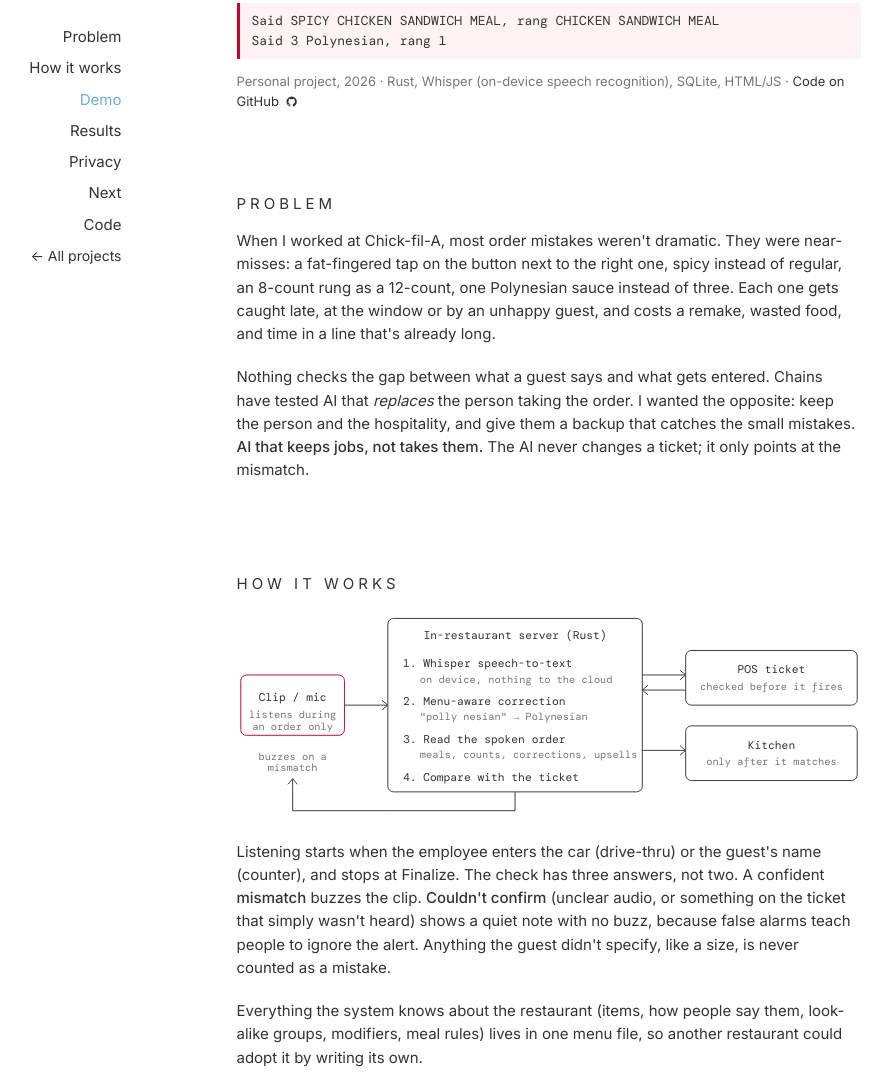
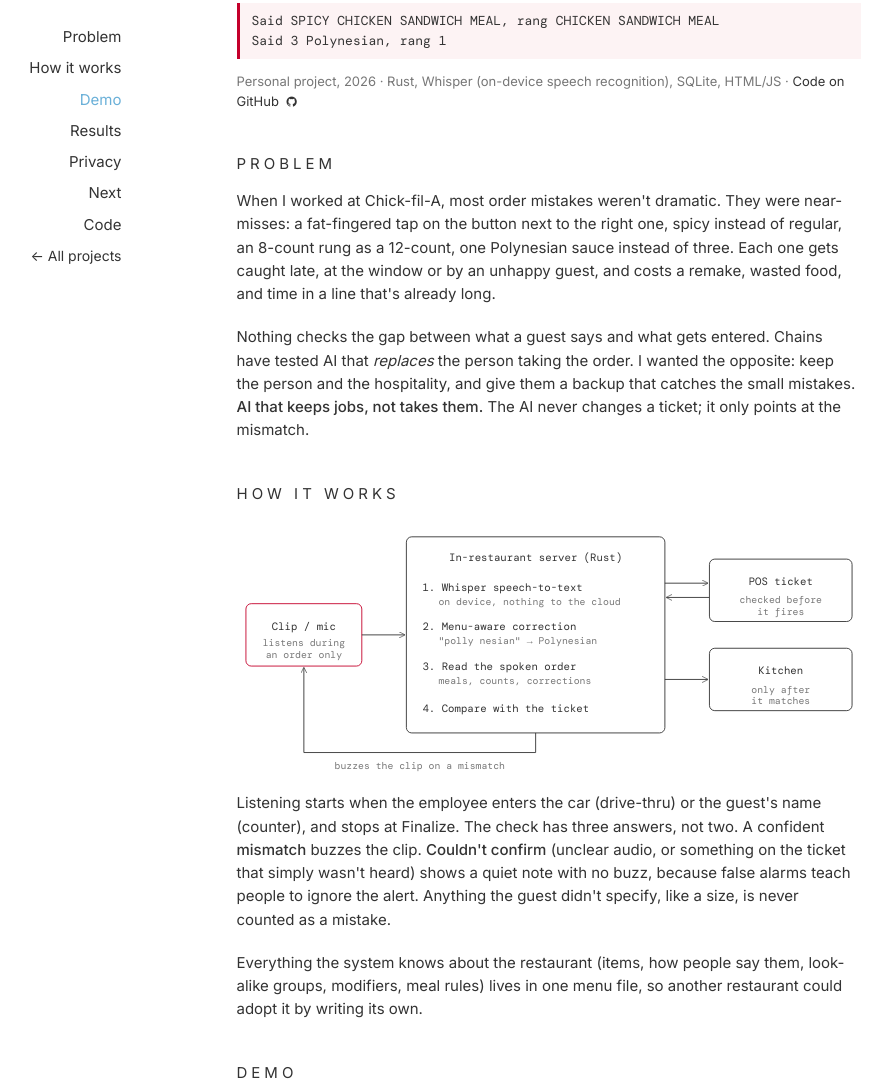
Before and after one commit to Brendenfogg/personal-website, a plain HTML site: page projects/order-check/index.html in a window 1280 px wide. Shown: the part 255-1342 px from the top of the page, without its empty margins (233-1122 px from the left). Drawn offline with nearby package versions, Linux system fonts and the light colour scheme.

Commit message:
Case study: align the how-it-works diagram and tighten section spacing
Co-Authored-By: Claude Opus 5.5 <noreply@anthropic.com>

```diff
--- a/projects/order-check/index.html
+++ b/projects/order-check/index.html
@@ -42,6 +42,10 @@
     ul.tight { margin: 4px 0; padding-left: 20px; }
     ul.tight li { padding: 3px 0; }
     .back { font-size: 14px; }
+    /* tighter section spacing than the home page's 80px spacer */
+    .main > .br { height: 40px; }
+    .main .anchor > p:last-child { padding-bottom: 0; }
+    figure + figure { margin-top: 26px; }
     @media (max-width: 629px) {
       table.results { font-size: 12.5px; }
     }
@@ -128,45 +132,50 @@
       <!-- how it works -->
       <div class="anchor" id="how">
         <h2 class="section">How it works</h2>
-        <svg class="diagram" viewBox="0 0 662 230" role="img" aria-label="A clip microphone streams audio to an in-restaurant server, which transcribes it, reads the spoken order, and checks it against the POS ticket before the kitchen gets it.">
-          <rect class="box accent" x="4" y="70" width="110" height="64" rx="6"/>
-          <text x="59" y="98" text-anchor="middle">Clip / mic</text>
-          <text class="muted" x="59" y="116" text-anchor="middle">listens during</text>
-          <text class="muted" x="59" y="128" text-anchor="middle">an order only</text>
+        <svg class="diagram" viewBox="0 0 700 290" role="img" aria-label="A clip microphone streams audio to an in-restaurant server, which transcribes it, reads the spoken order, and checks it against the POS ticket before the kitchen gets it. On a mismatch, the server buzzes the clip.">
+          <defs>
+            <marker id="arrow" viewBox="0 0 10 10" refX="9" refY="5" markerWidth="7" markerHeight="7" orient="auto-start-reverse">
+              <path d="M0 0 L10 5 L0 10" fill="none" stroke="#333333" stroke-width="1.5"/>
+            </marker>
+          </defs>
 
-          <line x1="114" y1="102" x2="160" y2="102"/>
-          <path d="M154 97 L160 102 L154 107"/>
+          <!-- everything is centered on y = 130 -->
+          <!-- clip -->
+          <rect class="box accent" x="10" y="95" width="130" height="70" rx="6"/>
+          <text x="75" y="121" text-anchor="middle" dominant-baseline="middle">Clip / mic</text>
+          <text class="muted" x="75" y="140" text-anchor="middle" dominant-baseline="middle">listens during</text>
+          <text class="muted" x="75" y="153" text-anchor="middle" dominant-baseline="middle">an order only</text>
 
-          <rect class="box" x="160" y="10" width="270" height="184" rx="6"/>
-          <text x="295" y="32" text-anchor="middle">In-restaurant server (Rust)</text>
-          <text x="176" y="62">1. Whisper speech-to-text</text>
-          <text class="muted" x="194" y="78">on device, nothing to the cloud</text>
-          <text x="176" y="102">2. Menu-aware correction</text>
-          <text class="muted" x="194" y="118">"polly nesian" → Polynesian</text>
-          <text x="176" y="142">3. Read the spoken order</text>
-          <text class="muted" x="194" y="158">meals, counts, corrections, upsells</text>
-          <text x="176" y="182">4. Compare with the ticket</text>
+          <line x1="140" y1="130" x2="188" y2="130" marker-end="url(#arrow)"/>
 
-          <line x1="430" y1="70" x2="476" y2="70"/>
-          <path d="M470 65 L476 70 L470 75"/>
-          <line x1="476" y1="86" x2="430" y2="86"/>
-          <path d="M436 81 L430 86 L436 91"/>
-          <rect class="box" x="476" y="44" width="182" height="58" rx="6"/>
-          <text x="567" y="68" text-anchor="middle">POS ticket</text>
-          <text class="muted" x="567" y="86" text-anchor="middle">checked before it fires</text>
+          <!-- server -->
+          <rect class="box" x="190" y="20" width="290" height="220" rx="6"/>
+          <text x="335" y="44" text-anchor="middle" dominant-baseline="middle">In-restaurant server (Rust)</text>
+          <text x="208" y="78" dominant-baseline="middle">1. Whisper speech-to-text</text>
+          <text class="muted" x="226" y="94" dominant-baseline="middle">on device, nothing to the cloud</text>
+          <text x="208" y="122" dominant-baseline="middle">2. Menu-aware correction</text>
+          <text class="muted" x="226" y="138" dominant-baseline="middle">"polly nesian" → Polynesian</text>
+          <text x="208" y="166" dominant-baseline="middle">3. Read the spoken order</text>
+          <text class="muted" x="226" y="182" dominant-baseline="middle">meals, counts, corrections</text>
+          <text x="208" y="214" dominant-baseline="middle">4. Compare with the ticket</text>
 
-          <line x1="430" y1="150" x2="476" y2="150"/>
-          <path d="M470 145 L476 150 L470 155"/>
-          <rect class="box" x="476" y="124" width="182" height="58" rx="6"/>
-          <text x="567" y="148" text-anchor="middle">Kitchen</text>
-          <text class="muted" x="567" y="166" text-anchor="middle">only after it matches</text>
+          <!-- POS ticket (center y = 80) and kitchen (center y = 180): symmetric around 130 -->
+          <line x1="480" y1="72" x2="528" y2="72" marker-end="url(#arrow)"/>
+          <line x1="530" y1="88" x2="482" y2="88" marker-end="url(#arrow)"/>
+          <rect class="box" x="530" y="45" width="160" height="70" rx="6"/>
+          <text x="610" y="71" text-anchor="middle" dominant-baseline="middle">POS ticket</text>
+          <text class="muted" x="610" y="92" text-anchor="middle" dominant-baseline="middle">checked before</text>
+          <text class="muted" x="610" y="105" text-anchor="middle" dominant-baseline="middle">it fires</text>
 
-          <text class="muted" x="59" y="160" text-anchor="middle">buzzes on a</text>
-          <text class="muted" x="59" y="172" text-anchor="middle">mismatch</text>
-          <path d="M160 214 L59 214 L59 180"/>
-          <path d="M54 186 L59 180 L64 186"/>
-          <line x1="295" y1="194" x2="295" y2="214"/>
-          <line x1="295" y1="214" x2="160" y2="214"/>
+          <line x1="480" y1="180" x2="528" y2="180" marker-end="url(#arrow)"/>
+          <rect class="box" x="530" y="145" width="160" height="70" rx="6"/>
+          <text x="610" y="171" text-anchor="middle" dominant-baseline="middle">Kitchen</text>
+          <text class="muted" x="610" y="192" text-anchor="middle" dominant-baseline="middle">only after</text>
+          <text class="muted" x="610" y="205" text-anchor="middle" dominant-baseline="middle">it matches</text>
+
+          <!-- feedback: server buzzes the clip on a mismatch -->
+          <path d="M335 240 L335 262 L75 262 L75 167" marker-end="url(#arrow)"/>
+          <text class="muted" x="205" y="278" text-anchor="middle" dominant-baseline="middle">buzzes the clip on a mismatch</text>
         </svg>
         <p>
           Listening starts when the employee enters the car (drive-thru) or the guest's name (counter),
```
